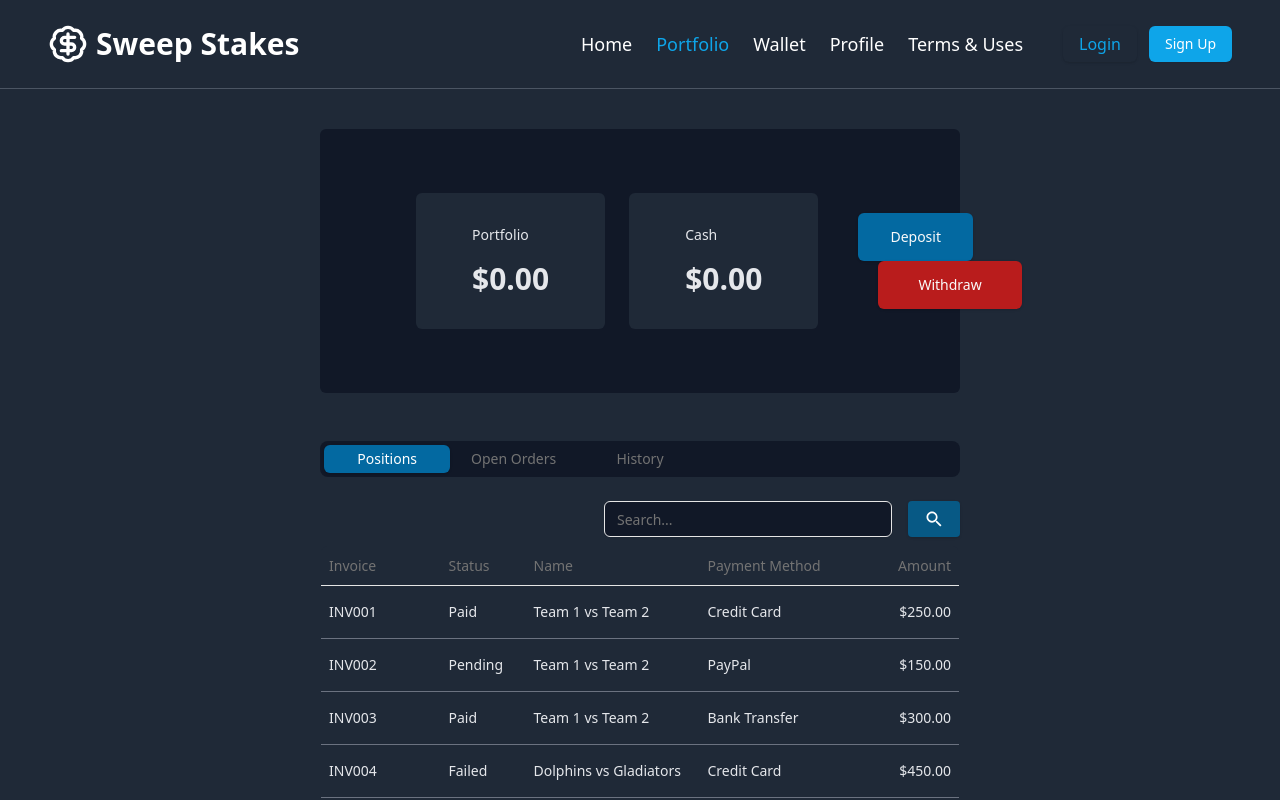
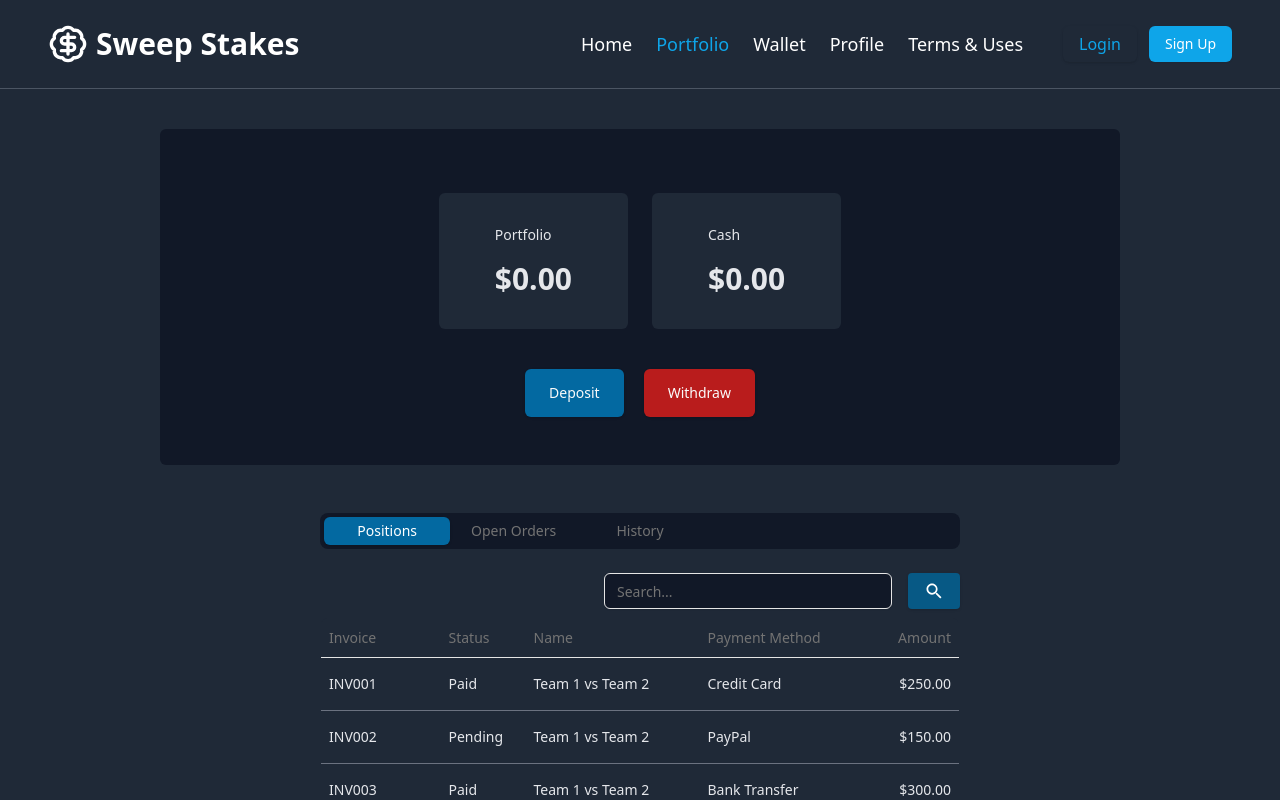
Before and after one commit to romanfarooq/sweepstakes-betting-website, a React (Vite) app: page /Portfolio in a window 1280 px wide. Shown: the top 800 px of the page. Built offline with nearby package versions, Linux system fonts and the light colour scheme; no server answers.

Commit message:
edit Portfolio page

```diff
--- a/src/components/AmountPortfolioWallet.jsx
+++ b/src/components/AmountPortfolioWallet.jsx
@@ -6,21 +6,30 @@ import { Button } from "./ui/button";
 export default function AmountPortfolioWallet() {
   const navigate = useNavigate();
   return (
-      <div className="flex gap-6 w-4/6 justify-between mx-auto items-center px-20 py-12  bg-gray-900 rounded-md">
+    <div className="mx-auto flex min-w-4/6 items-center justify-between gap-6 rounded-md bg-gray-900 px-20 py-12 flex-col">
       <div className="flex gap-6 p-4">
-      <div className=" space-y-4   px-14 py-8 rounded-md bg-gray-800  cursor-pointer transition-all">
+        <div className="cursor-pointer space-y-4 rounded-md bg-gray-800 px-14 py-8 transition-all">
           <p className="text-sm">Portfolio</p>
-        <h1 className="font-bold text-3xl">$0.00</h1>
+          <h1 className="text-3xl font-bold">$0.00</h1>
         </div>
-      <div className="space-y-4  px-14 py-8 rounded-md bg-gray-800  cursor-pointer transition-all">
+        <div className="cursor-pointer space-y-4 rounded-md bg-gray-800 px-14 py-8 transition-all">
           <p className="text-sm">Cash</p>
-        <h1 className="font-bold text-3xl">$0.00</h1>
+          <h1 className="text-3xl font-bold">$0.00</h1>
         </div>
       </div>
-          <div className="space-x-5">
-            <Button onClick={()=>navigate("/wallet")} className="bg-sky-700 py-6 px-8 hover:bg-sky-800 hover:scale-105 active:scale-100">Deposit</Button>
-            <Button onClick={()=>navigate("/wallet")} className="bg-red-700 py-6 px-10 hover:bg-red-800 hover:scale-105 active:scale-100">Withdraw</Button>
-
+      <div className="flex gap-5">
+        <Button
+          onClick={() => navigate("/wallet")}
+          className="bg-sky-700 p-6 hover:scale-105 hover:bg-sky-800 active:scale-100"
+        >
+          Deposit
+        </Button>
+        <Button
+          onClick={() => navigate("/wallet")}
+          className="bg-red-700 p-6 hover:scale-105 hover:bg-red-800 active:scale-100"
+        >
+          Withdraw
+        </Button>
       </div>
     </div>
   );
--- a/src/pages/Profile.jsx
+++ b/src/pages/Profile.jsx
@@ -1,4 +1,4 @@
-import React, { useState } from "react";
+import { useState } from "react";
 import { Card, CardContent, CardHeader } from "@/components/ui/card";
 import { Input } from "@/components/ui/input";
 import { Button } from "@/components/ui/button";
```
Lines whose indentation alone changed are shown as unchanged.
